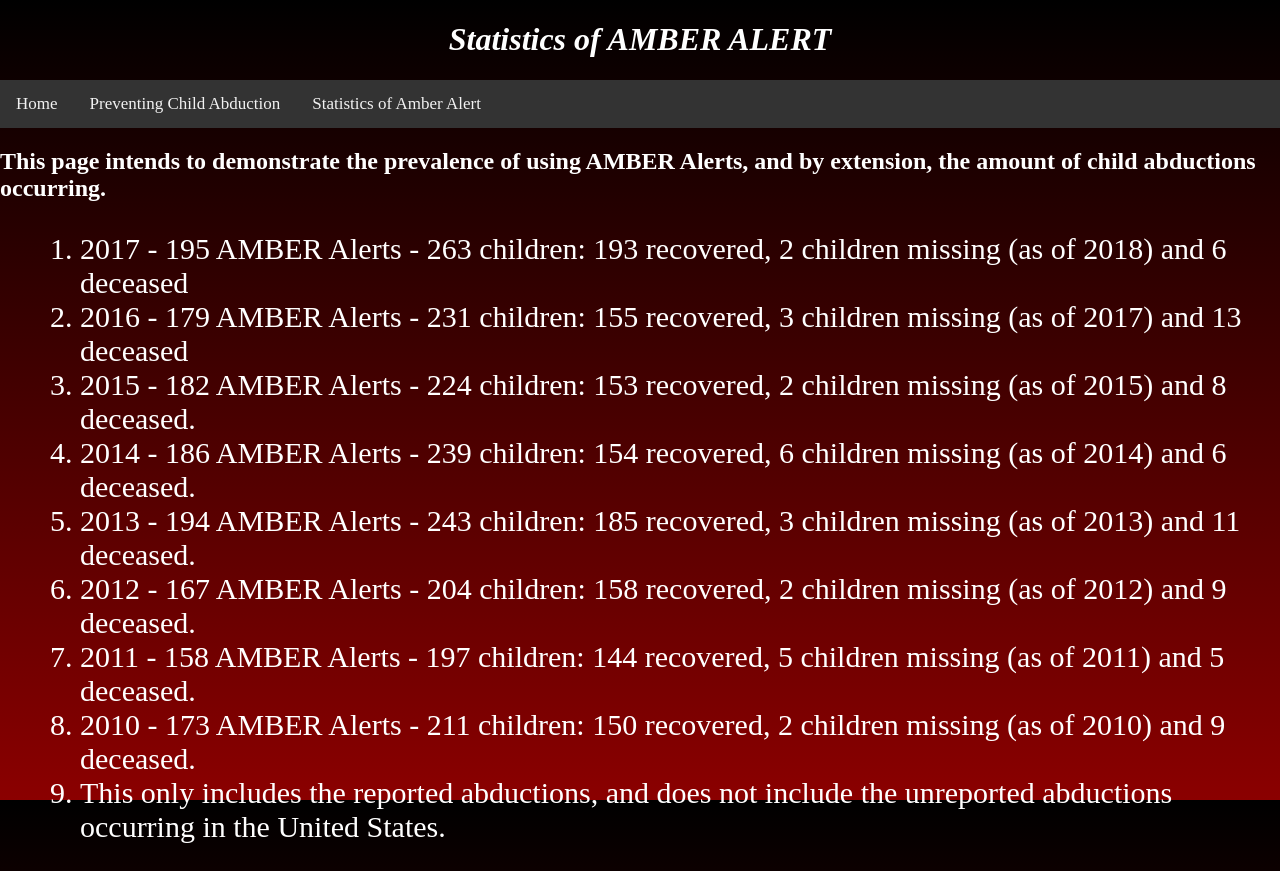
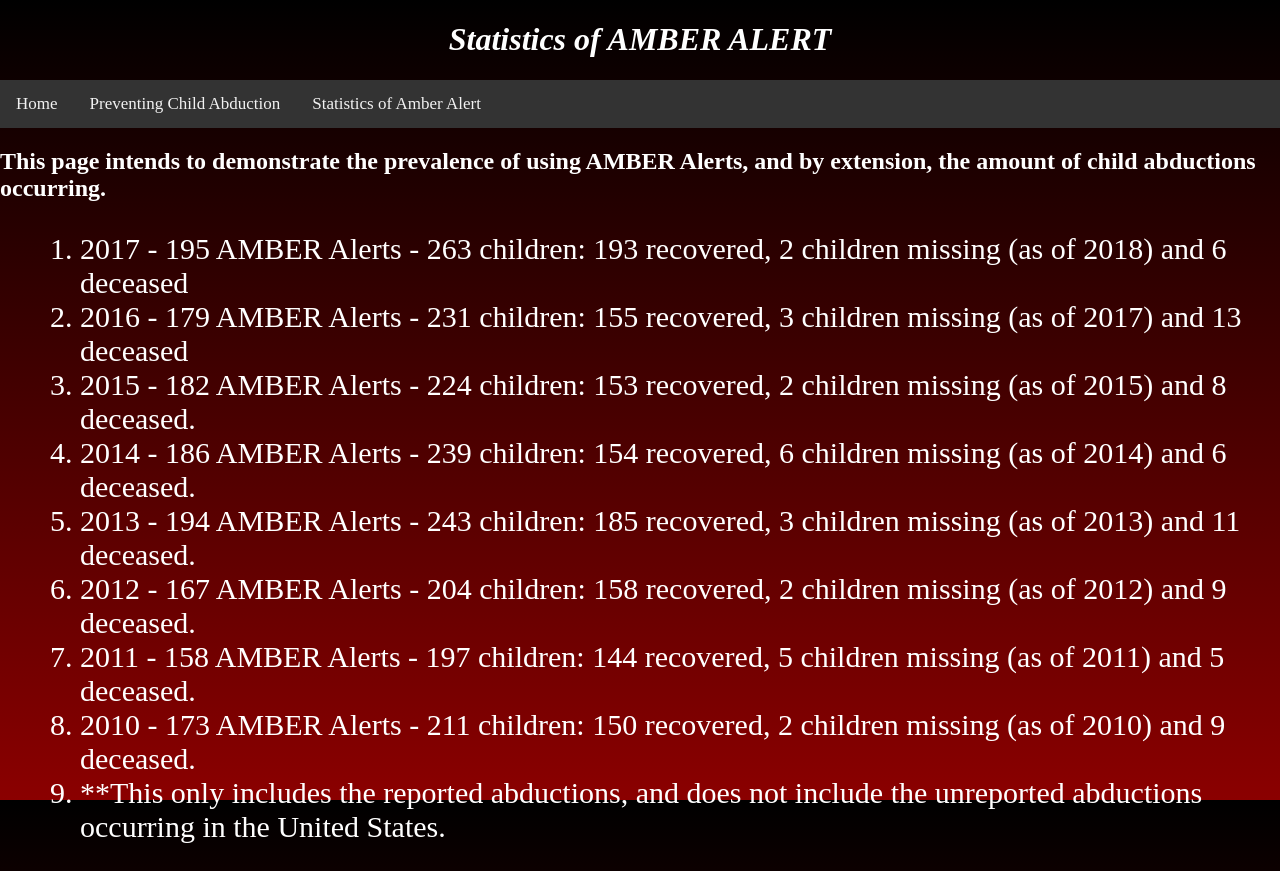
Before and after one commit to JTHaydar/jthaydar.github.io, a plain HTML site: page statisticsofamberalert.html in a window 1280 px wide. Shown: the top 871 px of the page. Drawn offline with Linux system fonts and the light colour scheme.

Commit message:
🏎🚉 Updated with Glitch

```diff
--- a/statisticsofamberalert.html
+++ b/statisticsofamberalert.html
@@ -61,7 +61,7 @@
         missing (as of 2010) and 9 deceased.
       </li>
       <li>
-        This only includes the reported abductions, and does not include the
+        **This only includes the reported abductions, and does not include the
         unreported abductions occurring in the United States.
       </li>
     </ol>
```
